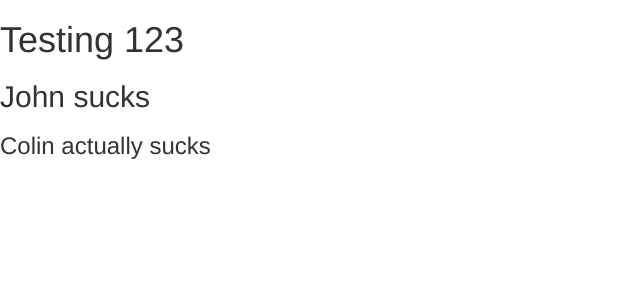
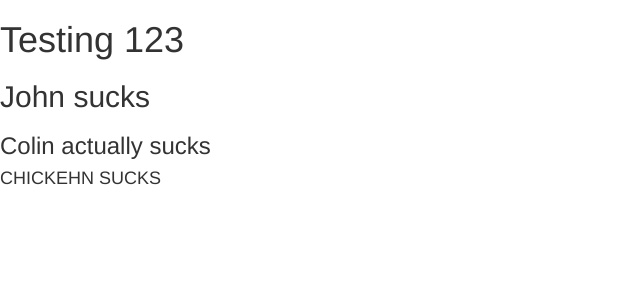
Before and after one commit to jljohnlu/JDLC_Website, a PHP site: page /home.php in a window 1280 px wide. Shown: the top 300 px of the page, without its empty margins (0-640 px from the left). Run offline with PHP 8.4, Linux system fonts and the light colour scheme; some libraries are stand-ins or nearby versions.

Commit message:
Preemptive Retaliation
Against Colin Millar

```diff
--- a/home.php
+++ b/home.php
@@ -15,6 +15,8 @@
 
     <h3>Colin actually sucks </h3>
 
+    <h4>CHICKEHN SUCKS</h4>
+
     <script src="https://ajax.googleapis.com/ajax/libs/jquery/1.11.0/jquery.min.js"></script>
     <script src="js/bootstrap.min.js"></script>
   </body>
```
